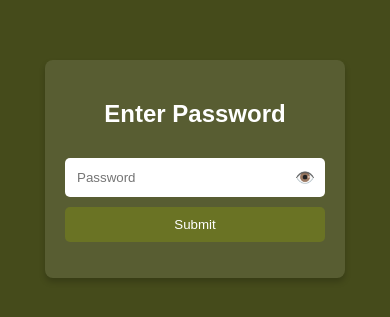
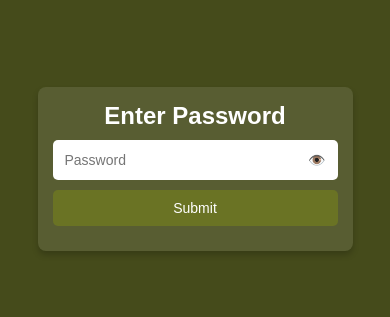
Before and after one commit to hashzet/redirect, a plain HTML site: page board.html in a window 390 px wide. Shown: the part 253-570 px from the top of the page. Drawn offline with Linux system fonts and the light colour scheme.

Commit message:
Update board.html

```diff
--- a/board.html
+++ b/board.html
@@ -5,6 +5,12 @@
     <meta name="viewport" content="width=device-width, initial-scale=1.0">
     <title>Password Protected Page</title>
     <style>
+        * {
+            box-sizing: border-box;
+            margin: 0;
+            padding: 0;
+        }
+
         body {
             background-color: #454B1B;
             color: white;
@@ -13,61 +19,87 @@
             justify-content: center;
             align-items: center;
             height: 100vh;
-            margin: 0;
+            padding: 20px;
         }
+
         .container {
             background: rgba(255, 255, 255, 0.1);
             padding: 20px;
             border-radius: 8px;
             box-shadow: 0px 4px 6px rgba(0, 0, 0, 0.2);
             text-align: center;
-            width: 300px; /* Adjusted width */
-            box-sizing: border-box;
+            width: 100%;
+            max-width: 350px; /* Adjusted for responsiveness */
         }
+
         .password-container {
             position: relative;
             width: 100%;
         }
+
         input {
-            padding: 10px;
+            padding: 12px;
             margin: 10px 0;
             border: 2px solid transparent;
             border-radius: 5px;
             width: 100%;
-            box-sizing: border-box; /* Ensures it stays within the container */
             outline: none;
             transition: 0.3s;
+            font-size: 16px;
         }
+
         input:focus {
             border-color: #7A8430;
         }
+
         .error-input {
             border-color: red !important;
         }
+
         .toggle-password {
             position: absolute;
-            right: 10px;
+            right: 12px;
             top: 50%;
             transform: translateY(-50%);
             cursor: pointer;
             color: #ddd;
+            font-size: 16px;
         }
+
         button {
             background-color: #6A7324;
             color: white;
-            padding: 10px;
+            padding: 12px;
             border: none;
             border-radius: 5px;
             cursor: pointer;
             width: 100%;
-            box-sizing: border-box;
+            font-size: 16px;
         }
+
         button:hover {
             background-color: #7A8430;
         }
+
         .error {
             color: red;
             margin-top: 10px;
+            font-size: 14px;
+        }
+
+        /* Responsive Design */
+        @media (max-width: 400px) {
+            .container {
+                padding: 15px;
+                max-width: 90%;
+            }
+            input, button {
+                font-size: 14px;
+                padding: 10px;
+            }
+            .toggle-password {
+                font-size: 14px;
+            }
         }
     </style>
 </head>
```
